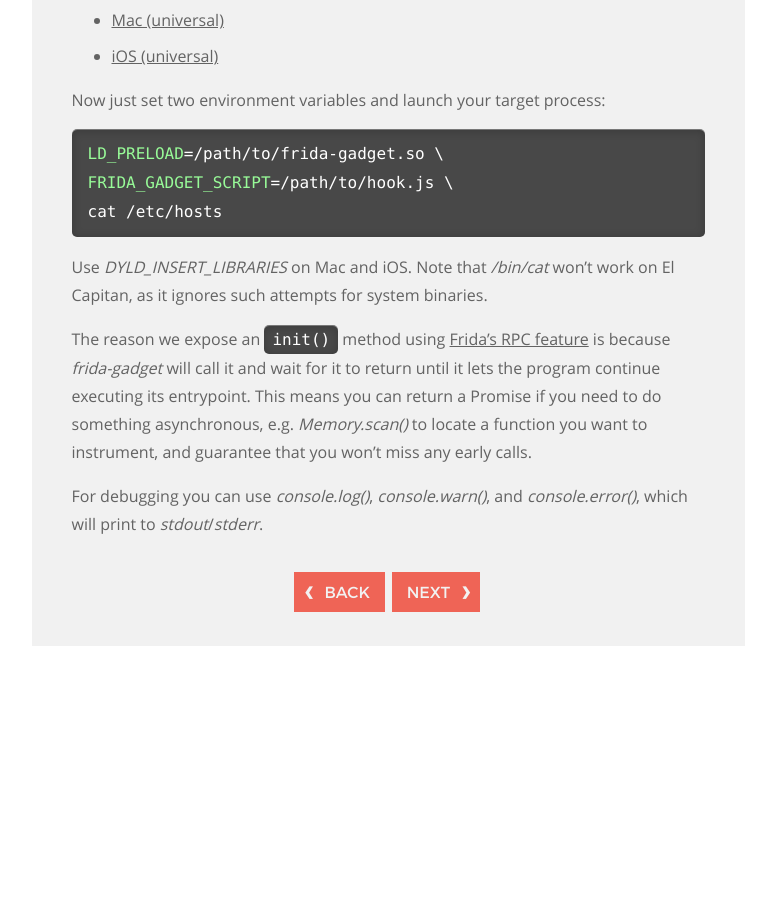
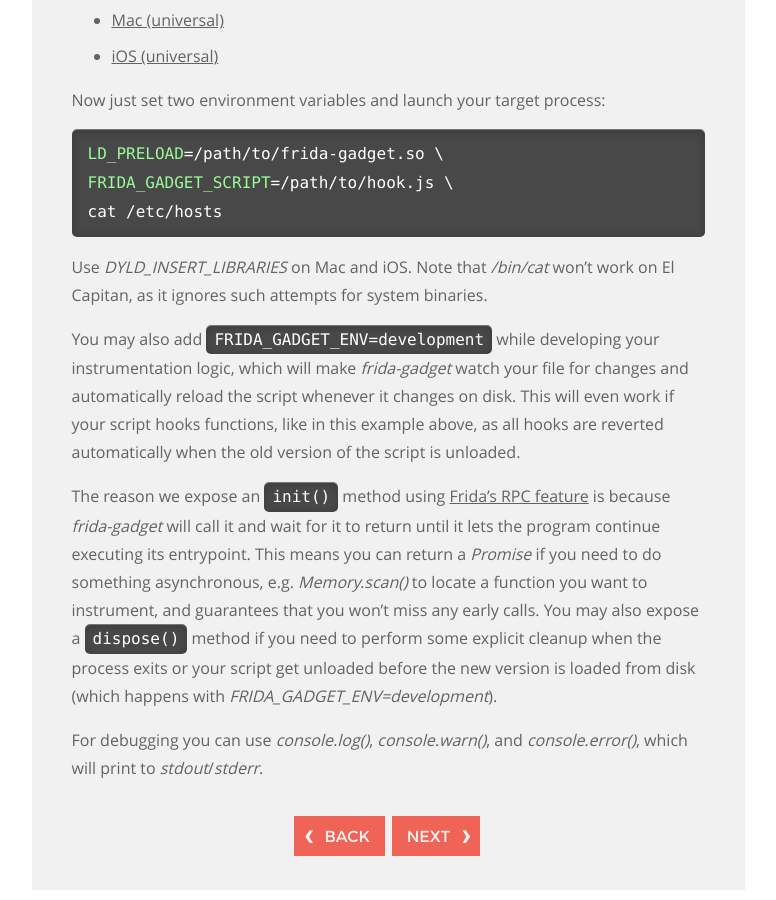
Before and after one commit to frida/frida-website, a Jekyll site: the page built from docs/modes.md, in a window 1280 px wide and 900 px high, scrolled down 2334 px. Shown: the whole window, without its empty margins (364-1140 px from the left). Built offline with Jekyll 4.4.1, drawn with Linux system fonts in a browser that asks for light colours; before the commit the page ends 2990 px from its top, so only the background shows below that.

Commit message:
Document FRIDA_GADGET_ENV and the dispose() method

```diff
--- a/docs/modes.md
+++ b/docs/modes.md
@@ -98,12 +98,22 @@ cat /etc/hosts
 Use *DYLD_INSERT_LIBRARIES* on Mac and iOS. Note that */bin/cat* won't work
 on El Capitan, as it ignores such attempts for system binaries.
 
+You may also add `FRIDA_GADGET_ENV=development` while developing your
+instrumentation logic, which will make *frida-gadget* watch your file for
+changes and automatically reload the script whenever it changes on disk. This
+will even work if your script hooks functions, like in this example above, as
+all hooks are reverted automatically when the old version of the script is
+unloaded.
+
 The reason we expose an `init()` method using [Frida's RPC feature](/docs/javascript-api/#rpc)
 is because *frida-gadget* will call it and wait for it to return until it lets
 the program continue executing its entrypoint. This means you can return a
-Promise if you need to do something asynchronous, e.g. *Memory.scan()* to
-locate a function you want to instrument, and guarantee that you won't miss any
-early calls.
+*Promise* if you need to do something asynchronous, e.g. *Memory.scan()* to
+locate a function you want to instrument, and guarantees that you won't miss any
+early calls. You may also expose a `dispose()` method if you need to perform
+some explicit cleanup when the process exits or your script get unloaded before
+the new version is loaded from disk (which happens with
+*FRIDA_GADGET_ENV=development*).
 
 For debugging you can use *console.log()*, *console.warn()*, and
 *console.error()*, which will print to *stdout*/*stderr*.
```
